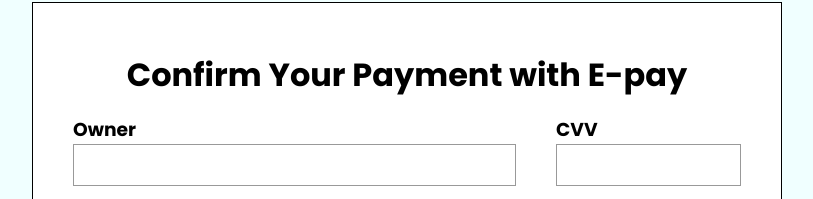
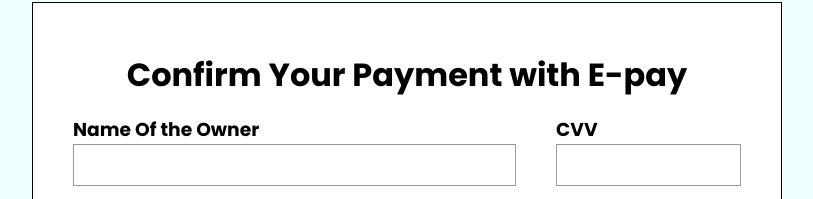
Before and after one commit to parjibo1/payment_formm, a plain HTML site: page index.html in a window 1280 px wide. Shown: the part 148-347 px from the top of the page, without its empty margins (233-1046 px from the left). Drawn offline with Linux system fonts and the light colour scheme.

Commit message:
Update index.html

```diff
--- a/index.html
+++ b/index.html
@@ -12,7 +12,7 @@
         <h1>Confirm Your Payment with E-pay</h1>
         <div class="first-row">
             <div class="owner">
-                <h3>Owner</h3>
+                <h3>Name Of the Owner</h3>
                 <div class="input-field">
                     <input type="text">
                 </div>
```
